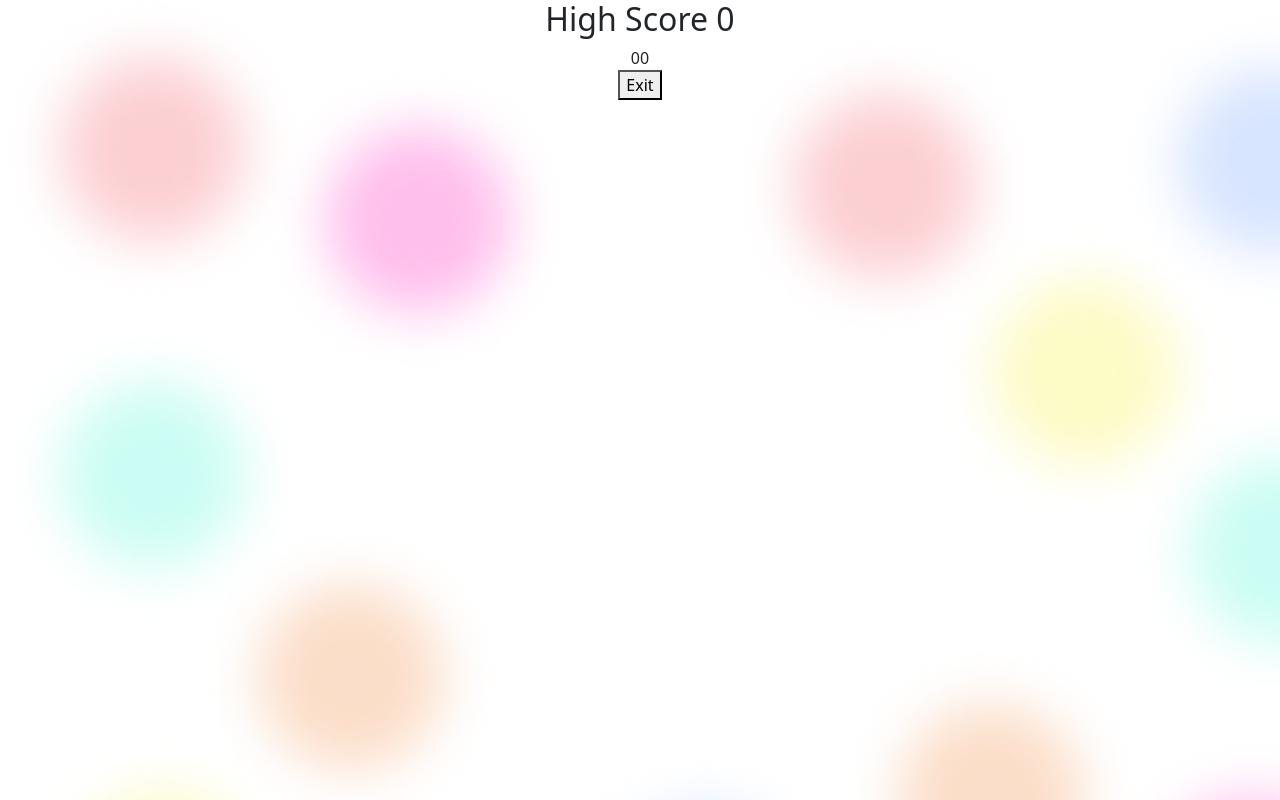
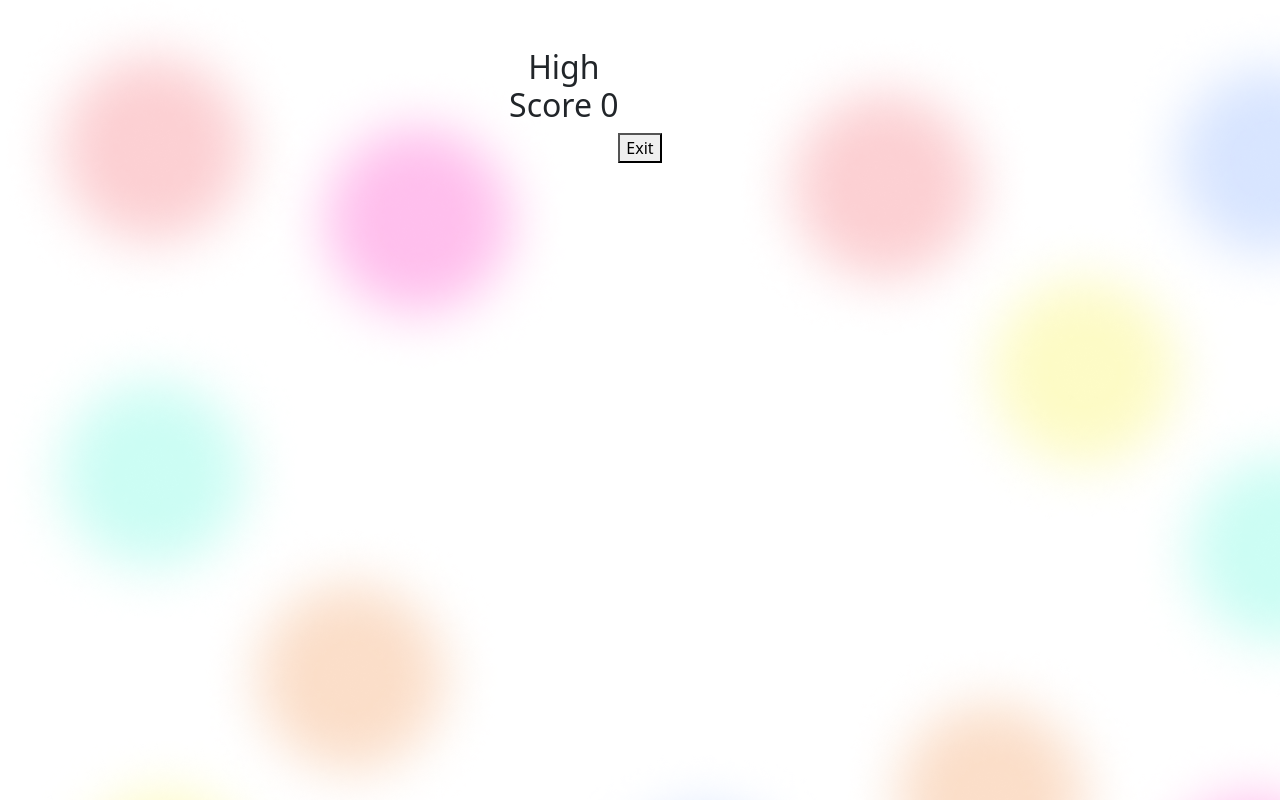
Before and after one commit to JuliaLavagnini/Simon-Game, a plain HTML site: page index.html in a window 1280 px wide. Drawn offline with nearby package versions, Linux system fonts and the light colour scheme.

Commit message:
Update index.html

```diff
--- a/index.html
+++ b/index.html
@@ -21,19 +21,17 @@
     <title>New Vibe Game</title>
   </head>
   <body>
-    <div class="container">
+    <div class="container d-flex justify-content-center mt-5">
         <div class="row text-center">
-        <div class="collunm">
+            <div class="col">
             <h2>High Score <span id="higherScore">0</span></h2>
-        </div>
-        <div class="collunm">
-            <div class="wrapper hide">
-                <div class="simon">
+            </div>
+            <div class="col main">
+            <div id="simon">
                 <div class="color1 color-part"></div>
                 <div class="color2 color-part"></div>
                 <div class="color3 color-part"></div>
                 <div class="color4 color-part"></div>
-                <div id="count">00</div>
             </div>
         </div>
         <div class="collunm">
```
